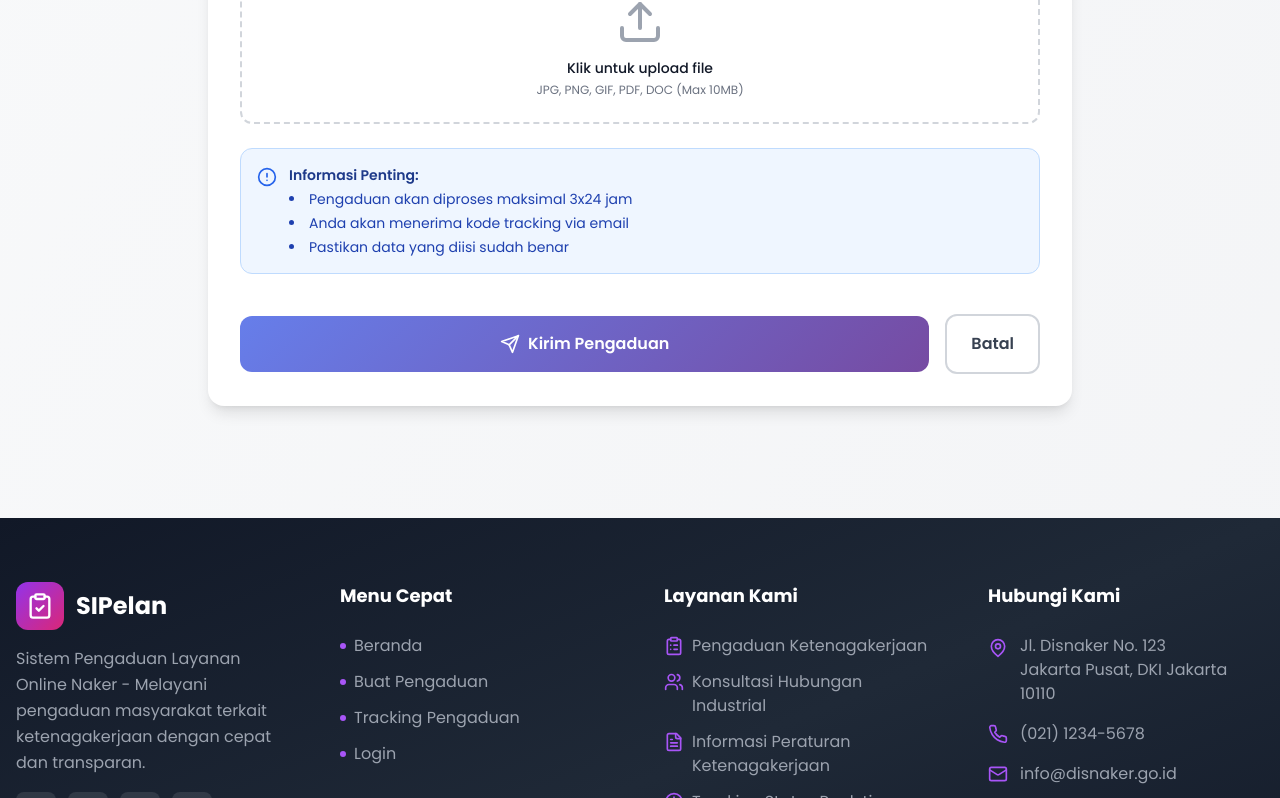
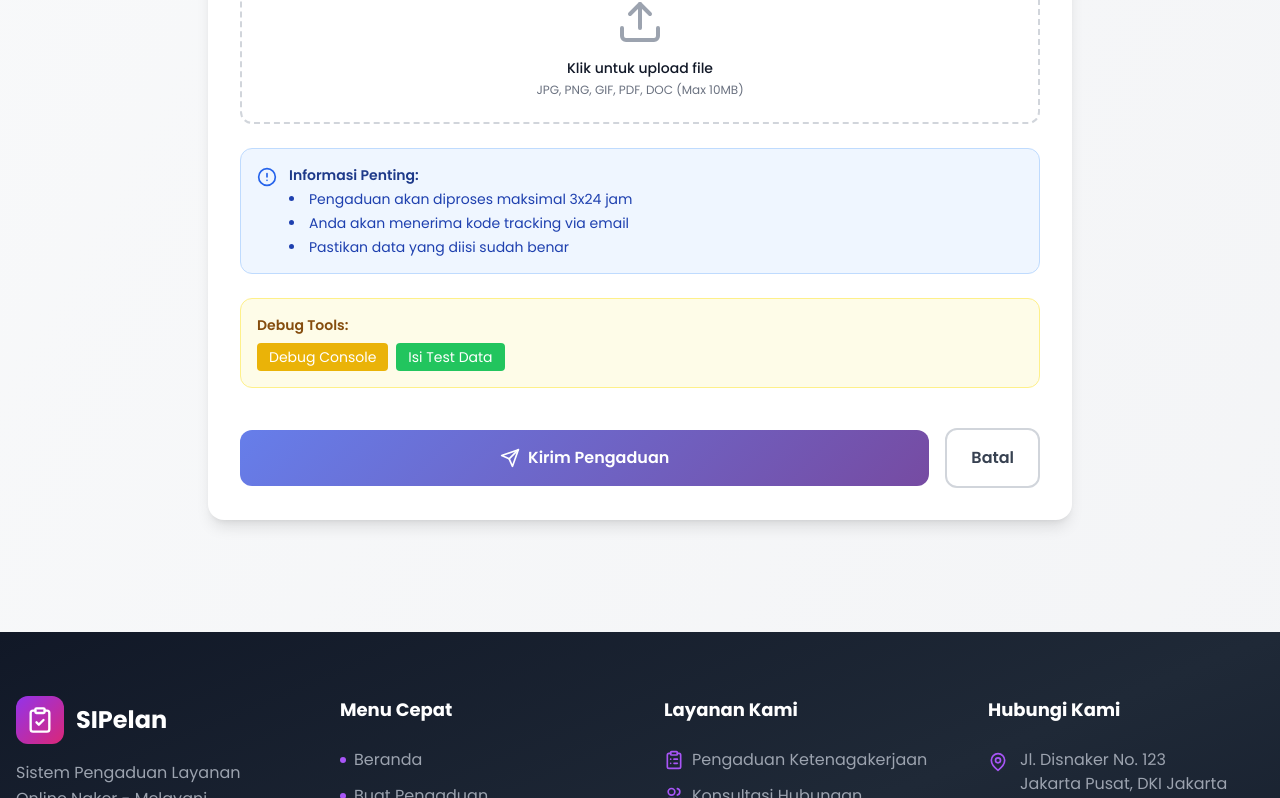
Before and after one commit to dianlent/sipelan, a Next.js app: page /pengaduan in a window 1280 px wide. Shown: the part 1180-1978 px from the top of the page. Built offline with nearby package versions, Linux system fonts and the light colour scheme.

Commit message:
Fix: Improve pengaduan form with validation and debugging

```diff
--- a/app/pengaduan/page.tsx
+++ b/app/pengaduan/page.tsx
@@ -102,6 +102,41 @@ export default function PengaduanPage() {
     setIsLoading(true)
 
     try {
+      console.log('=== FORM SUBMISSION START ===')
+      console.log('Form Data:', formData)
+
+      // Validation
+      if (!formData.kategori_id) {
+        toast.error('Pilih kategori pengaduan')
+        setIsLoading(false)
+        return
+      }
+      if (!formData.judul_pengaduan.trim()) {
+        toast.error('Judul pengaduan harus diisi')
+        setIsLoading(false)
+        return
+      }
+      if (!formData.isi_pengaduan.trim()) {
+        toast.error('Isi pengaduan harus diisi')
+        setIsLoading(false)
+        return
+      }
+      if (!formData.nama_pelapor.trim()) {
+        toast.error('Nama pelapor harus diisi')
+        setIsLoading(false)
+        return
+      }
+      if (!formData.email_pelapor.trim()) {
+        toast.error('Email pelapor harus diisi')
+        setIsLoading(false)
+        return
+      }
+      if (!formData.no_telepon.trim()) {
+        toast.error('No telepon harus diisi')
+        setIsLoading(false)
+        return
+      }
+
       // Create FormData for file upload
       const submitData = new FormData()
       submitData.append('kategori_id', formData.kategori_id)
@@ -116,6 +151,9 @@ export default function PengaduanPage() {
       if (formData.file_bukti) {
         submitData.append('file_bukti', formData.file_bukti)
       }
+
+      console.log('✅ Form validation passed')
+      console.log('Submit Data:', Object.fromEntries(submitData))
 
       // TODO: Send to API
       // const response = await fetch('/api/pengaduan', {
@@ -167,6 +205,12 @@ export default function PengaduanPage() {
       console.log('Pengaduan Data:', pengaduanData)
 
       try {
+        // Check if localStorage is available
+        if (typeof window === 'undefined' || !window.localStorage) {
+          console.error('❌ localStorage not available')
+          throw new Error('Browser tidak mendukung localStorage')
+        }
+
         // Save to allPengaduan
         const allPengaduan = JSON.parse(localStorage.getItem('allPengaduan') || '{}')
         allPengaduan[generatedCode] = pengaduanData
@@ -187,6 +231,7 @@ export default function PengaduanPage() {
         const verification = JSON.parse(localStorage.getItem('allPengaduan') || '{}')
         if (verification[generatedCode]) {
           console.log('✅ Verification SUCCESS: Data tersimpan dengan benar')
+          console.log('✅ Pengaduan data:', verification[generatedCode])
         } else {
           console.error('❌ Verification FAILED: Data tidak tersimpan')
           throw new Error('Data gagal tersimpan ke localStorage')
@@ -195,7 +240,11 @@ export default function PengaduanPage() {
         console.log('=== END SAVING ===')
       } catch (saveError) {
         console.error('❌ Error saving to localStorage:', saveError)
-        throw saveError
+        // Fallback: Store in memory for session
+        console.log('⚠️ Using memory fallback...')
+        const memoryStorage = (window as any).__sipelan_memory_storage = (window as any).__sipelan_memory_storage || {}
+        memoryStorage[generatedCode] = pengaduanData
+        console.log('✅ Saved to memory fallback')
       }
 
       setKodeTracking(generatedCode)
@@ -578,6 +627,47 @@ export default function PengaduanPage() {
               </div>
             </div>
 
+            {/* Debug Buttons (Development Only) */}
+            {process.env.NODE_ENV === 'development' && (
+              <div className="bg-yellow-50 border border-yellow-200 rounded-xl p-4 mb-4">
+                <p className="text-sm font-semibold text-yellow-800 mb-2">Debug Tools:</p>
+                <div className="flex space-x-2">
+                  <button
+                    type="button"
+                    onClick={() => {
+                      console.log('Current formData:', formData)
+                      console.log('localStorage allPengaduan:', JSON.parse(localStorage.getItem('allPengaduan') || '{}'))
+                      console.log('localStorage myPengaduan:', JSON.parse(localStorage.getItem('myPengaduan') || '[]'))
+                    }}
+                    className="px-3 py-1 bg-yellow-500 text-white text-sm rounded hover:bg-yellow-600"
+                  >
+                    Debug Console
+                  </button>
+                  <button
+                    type="button"
+                    onClick={() => {
+                      setFormData({
+                        kategori_id: '1',
+                        judul_pengaduan: 'Test Pengaduan - Upah Tidak Dibayar',
+                        isi_pengaduan: 'Ini adalah pengaduan test untuk debugging. Perusahaan tidak membayar upah sesuai UMR.',
+                        lokasi_kejadian: 'PT Contoh, Jakarta',
+                        tanggal_kejadian: '2024-11-01',
+                        file_bukti: null,
+                        nama_pelapor: 'Test User',
+                        email_pelapor: 'test@example.com',
+                        no_telepon: '08123456789',
+                        anonim: false
+                      })
+                      toast.success('Form diisi dengan data test')
+                    }}
+                    className="px-3 py-1 bg-green-500 text-white text-sm rounded hover:bg-green-600"
+                  >
+                    Isi Test Data
+                  </button>
+                </div>
+              </div>
+            )}
+
             {/* Submit Button */}
             <div className="flex items-center space-x-4 pt-4">
               <button
```
